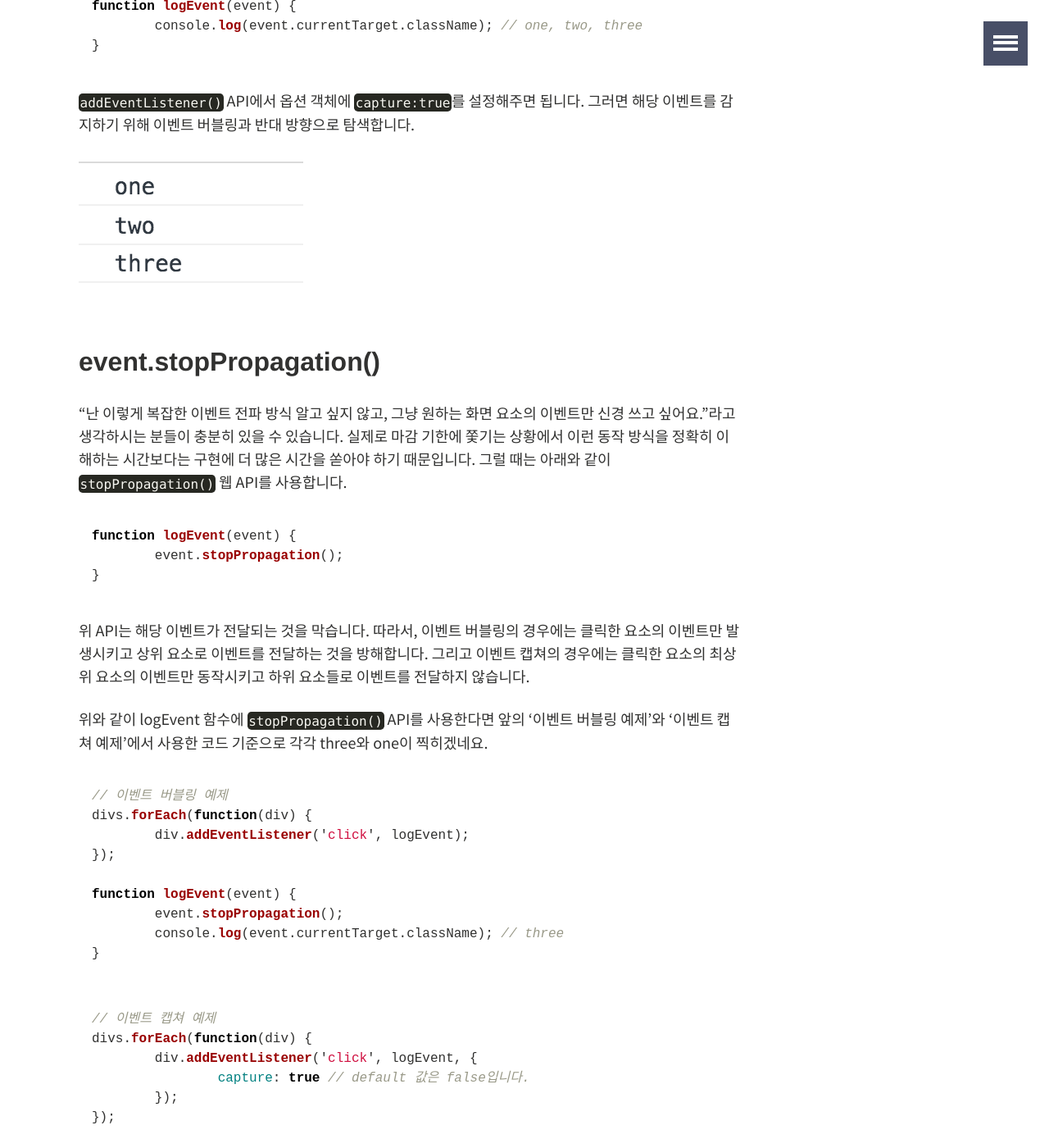
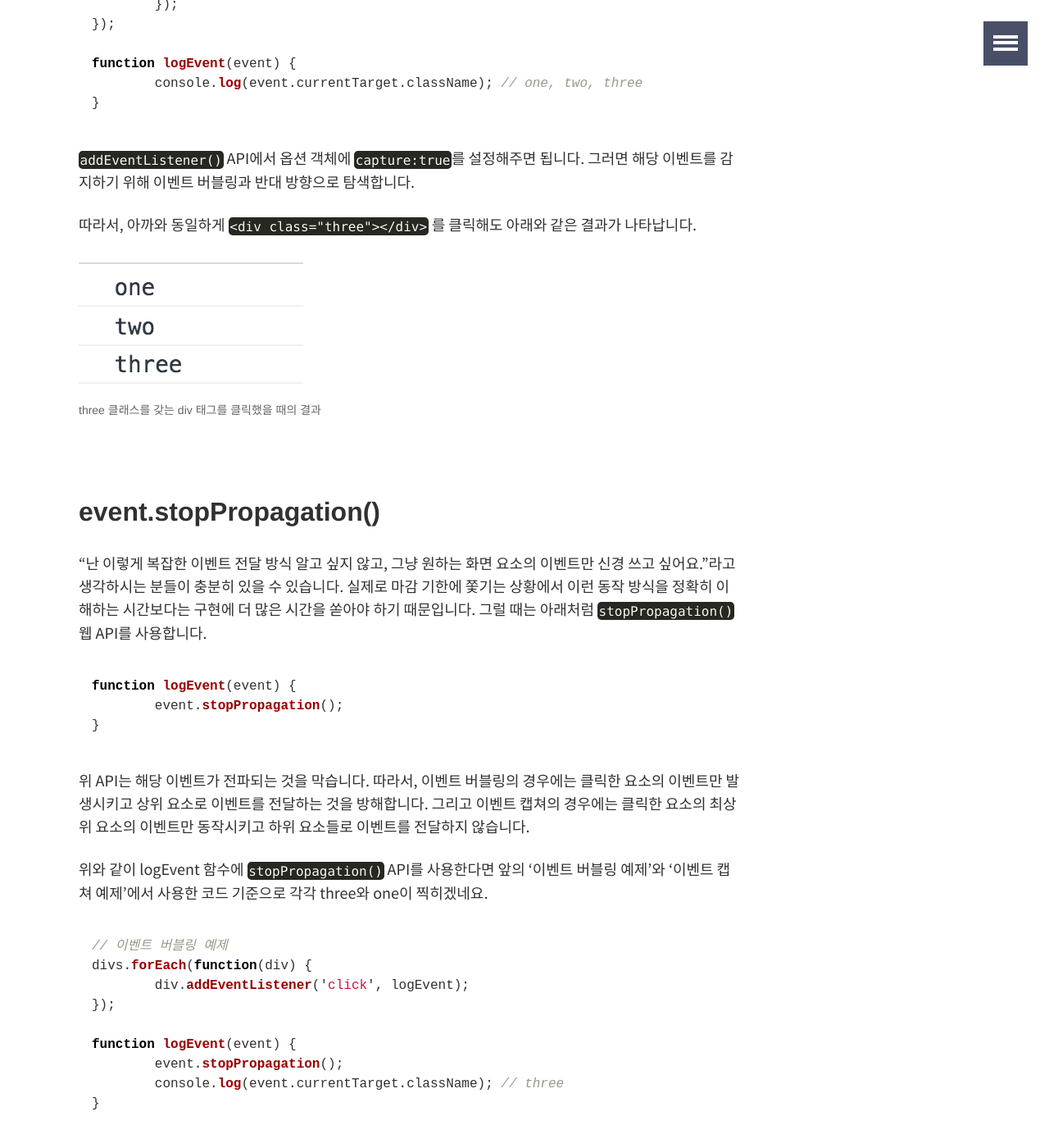
Before and after one commit to joshua1988/joshua1988.github.io, a Jekyll site: the page built from _posts/web-development/javascript/2018-05-08-event-propagation-delegation.md, in a window 1280 px wide and 1400 px high, scrolled down 5554 px. Shown: the whole window at 82% size. Built offline with Jekyll 4.4.1, drawn with Linux system fonts in a browser that asks for light colours; comment, search, counter and statistics services are not loaded; some of the changed text lies outside the part shown.

Commit message:
Updated the content along with descriptions for image

````diff
--- a/_posts/web-development/javascript/2018-05-08-event-propagation-delegation.md
+++ b/_posts/web-development/javascript/2018-05-08-event-propagation-delegation.md
@@ -84,14 +84,17 @@
 사용자의 입력에 따라 추가 동작을 구현할 수 있는 방법이죠. 여기서 브라우저는 어떻게 이벤트의 발생을 감지했을까요?
 브라우저가 이벤트를 감지하는 방식 2가지를 아래에서 알아보겠습니다.
 
-## 이벤트 버블링 - Event Bubbling up
+## 이벤트 버블링 - Event Bubbling
 이벤트 버블링은 특정 화면 요소에서 이벤트가 발생했을 때 해당 이벤트가 더 상위의 화면 요소들로 전달되어 가는 특성을 의미합니다. 아래와 같은 그림처럼요.
+
+<figure>
+	<img src="{{ site.url }}/images/posts/web/javascript/event/event-bubble.png">
+	<figcaption>하위의 클릭 이벤트가 상위로 전달되어 가는 그림</figcaption>
+</figure>
 
 <p class="notice">상위의 화면 요소란? HTML 요소는 기본적으로 트리 구조를 갖습니다. 여기서는 트리 구조상으로 한 단계 위에 있는 요소를 상위 요소라고 하며 body 태그를 최상위 요소라고 부르겠습니다.</p>
 
-![event bubbling]({{ site.url }}/images/posts/web/javascript/event/event-bubble.png)
-
-위 그림은 아래에 예시로 들 코드를 미리 도식화 한 그림입니다.
+위 그림은 아래에 예시로 들 코드를 미리 도식화한 그림입니다.
 세 개의 div 태그가 있고 가장 아래에 있는 div 태그에서 이벤트가 발생했을 때 최상위 요소인 body 태그까지 이벤트가 전달되는 모습을 나타내었습니다.
 그럼 이제 같이 코드를 보겠습니다.
 
@@ -113,14 +116,17 @@
 });
 
 function logEvent(event) {
-	console.log(event.currentTarget.className); // three, two, one
+	console.log(event.currentTarget.className);
 }
 ```
 
 위 코드는 세 개의 div 태그에 모두 클릭 이벤트를 등록하고 클릭 했을 때 logEvent 함수를 실행시키는 코드입니다.
 여기서 위 그림대로 최하위 div 태그 `<div class="three"></div>`를 클릭하면 아래와 같은 결과가 실행됩니다.
 
-![event-bubble-log]({{ site.url }}/images/posts/web/javascript/event/event-bubble-log.png)
+<figure>
+	<img src="{{ site.url }}/images/posts/web/javascript/event/event-bubble-log.png">
+	<figcaption>three 클래스를 갖는 div 태그를 클릭했을 때의 결과</figcaption>
+</figure>
 
 div 태그 한 개만 클릭했을 뿐인데 왜 3개의 이벤트가 발생되는 걸까요? 그 이유는 브라우저가 이벤트를 감지하는 방식 때문입니다.
 
@@ -128,18 +134,19 @@
 따라서, 클래스 명 three -> two -> one 순서로 div 태그에 등록된 이벤트들이 실행됩니다.
 마찬가지로 two 클래스를 갖는 두 번째 태그를 클릭했다면 two -> one 순으로 클릭 이벤트가 동작하겠죠.
 
-여기서 주의해야 할 점은 이벤트가 각 태그마다 등록되어 있기 때문에 상위 요소로 이벤트가 전달되는 것을 확인할 수 있습니다.
-만약 이벤트가 특정 div 태그에만 달려 있다면 위와 같은 동작 결과는 확인할 수 없겠죠.
+여기서 주의해야 할 점은 각 태그마다 이벤트가 등록되어 있기 때문에 상위 요소로 이벤트가 전달되는 것을 확인할 수 있습니다.
+만약 이벤트가 특정 div 태그에만 달려 있다면 위와 같은 동작 결과는 확인할 수 없습니다.
 
 이와 같은 하위에서 상위 요소로의 이벤트 전파 방식을 **이벤트 버블링(Event Bubbling)**이라고 합니다. <br>
 "Trigger clicks all the way up"
 
-<p class="notice">참고 : 이벤트 버블링은 아래에서 설명드릴 이벤트 위임을 이해할 때 알아야 하는 중요한 개념이니 꼭 알고 계세요.</p>
-
-## 이벤트 캡쳐 - Event Capture down
+## 이벤트 캡쳐 - Event Capture
 이벤트 캡쳐는 이벤트 버블링과 반대 방향으로 진행되는 이벤트 전파 방식입니다.
 
-![event-capture]({{ site.url }}/images/posts/web/javascript/event/event-capture.png)
+<figure>
+	<img src="{{ site.url }}/images/posts/web/javascript/event/event-capture.png">
+	<figcaption>클릭 이벤트가 발생한 지점을 찾아내려 가는 그림</figcaption>
+</figure>
 
 위 그림처럼 특정 이벤트가 발생했을 때 최상위 요소인 body 태그에서 해당 태그를 찾아 내려갑니다.
 그럼 이벤트 캡쳐는 코드로 어떻게 구현할 수 있을까요?
@@ -171,12 +178,17 @@
 `addEventListener()` API에서 옵션 객체에 `capture:true`를 설정해주면 됩니다.
 그러면 해당 이벤트를 감지하기 위해 이벤트 버블링과 반대 방향으로 탐색합니다.
 
-![event-capture]({{ site.url }}/images/posts/web/javascript/event/event-capture-log.png)
+따라서, 아까와 동일하게 `<div class="three"></div>` 를 클릭해도 아래와 같은 결과가 나타납니다.
+
+<figure>
+	<img src="{{ site.url }}/images/posts/web/javascript/event/event-capture-log.png">
+	<figcaption>three 클래스를 갖는 div 태그를 클릭했을 때의 결과</figcaption>
+</figure>
 
 ## event.stopPropagation()
-"난 이렇게 복잡한 이벤트 전파 방식 알고 싶지 않고, 그냥 원하는 화면 요소의 이벤트만 신경 쓰고 싶어요."라고 생각하시는 분들이 충분히 있을 수 있습니다.
+"난 이렇게 복잡한 이벤트 전달 방식 알고 싶지 않고, 그냥 원하는 화면 요소의 이벤트만 신경 쓰고 싶어요."라고 생각하시는 분들이 충분히 있을 수 있습니다.
 실제로 마감 기한에 쫓기는 상황에서 이런 동작 방식을 정확히 이해하는 시간보다는 구현에 더 많은 시간을 쏟아야 하기 때문입니다.
-그럴 때는 아래와 같이 `stopPropagation()` 웹 API를 사용합니다.
+그럴 때는 아래처럼 `stopPropagation()` 웹 API를 사용합니다.
 
 ```js
 function logEvent(event) {
@@ -221,6 +233,7 @@
 ## 이벤트 위임 - Event Delegation
 앞에서 살펴본 이벤트 버블링과 캡쳐는 사실 이벤트 위임을 위한 선수 지식이라고 해도 과언이 아닙니다.
 이벤트 위임은 실제 바닐라 JS로 웹 앱을 구현할 때 자주 사용하게 되는 코딩 패턴입니다.
+
 이벤트 위임을 한 문장으로 요약해보면 '하위 요소에 각각 이벤트를 붙이지 않고 상위 요소에서 하위 요소의 이벤트들을 제어하는 방식'입니다.
 
 말보다는 코드죠. 아래 코드를 함께 살펴보겠습니다.
@@ -248,9 +261,12 @@
 });
 ```
 
-위 코드는 간단한 할 일 목록을 리스트 아이템으로 나타낸 코드입니다.
+위 코드는 할 일 목록을 간단한 리스트 아이템으로 나타낸 코드입니다.
 
-![event-delegation-1]({{ site.url }}/images/posts/web/javascript/event/event-delegation-1.gif)
+<figure>
+	<img src="{{ site.url }}/images/posts/web/javascript/event/event-delegation-1.gif">
+	<figcaption>할 일 목록의 체크 박스를 클릭했을 때 클릭 이벤트 리스너가 동작하는 모습</figcaption>
+</figure>
 
 자바스크립트 `querySelectorAll()`를 이용해 화면에 존재하는 모든 인풋 박스 요소를 가져온 다음
 각 인풋 박스의 요소에 클릭 이벤트 리스너를 추가합니다. 화면을 실행시키고 각 리스트 아이템의 인풋 박스(체크 박스)를 클릭하면
@@ -260,6 +276,8 @@
 
 ```js
 // ...
+
+// 새 리스트 아이템을 추가하는 코드
 var itemList = document.querySelector('.itemList');
 
 var li = document.createElement('li');
@@ -278,7 +296,10 @@
 
 새로 추가한 리스트 아이템에 클릭 이벤트가 정상적으로 동작하는지 한번 확인해봤습니다.
 
-![event-delegation-2]({{ site.url }}/images/posts/web/javascript/event/event-delegation-2.gif)
+<figure>
+	<img src="{{ site.url }}/images/posts/web/javascript/event/event-delegation-2.gif">
+	<figcaption>새로 추가된 리스트 아이템(이벤트 위임 학습)에서 클릭 이벤트가 동작하지 않는 모습</figcaption>
+</figure>
 
 새로 추가된 리스트 아이템에는 클릭 이벤트 리스너가 동작하지 않네요. 왜 그럴까요?
 
@@ -314,14 +335,17 @@
 
 결과는 다음과 같습니다.
 
-![event-delegation-3]({{ site.url }}/images/posts/web/javascript/event/event-delegation-3.gif)
+<figure>
+	<img src="{{ site.url }}/images/posts/web/javascript/event/event-delegation-3.gif">
+	<figcaption>새로 추가된 리스트 아이템에서 클릭 이벤트가 정상적으로 동작하는 모습</figcaption>
+</figure>
 
 이젠 리스트 아이템을 새로 추가할 때마다 클릭 이벤트를 안 달아도 되겠네요 :)
 
-<p class="notice">위 코드는 현재 인풋 박스의 이벤트만 다루는 것이 아니라 label 태그의 이벤트도 감지합니다. event 객체를 이용하여 인풋 박스의 이벤트만 감지할 수 있도록 구현해보세요.</p>
+<p class="notice">참고 : 위 코드는 현재 인풋 박스의 이벤트만 다루는 것이 아니라 label 태그의 이벤트도 감지합니다. event 객체를 이용하여 인풋 박스의 이벤트만 감지할 수 있도록 구현해보세요.</p>
 
 ## 마무리
 오늘은 브라우저가 어떻게 이벤트를 감지하고 그에 따라 우리는 어떻게 이벤트를 다뤄야 하는지에 대해 알아보았습니다.
 위 내용은 어떤 프레임워크를 쓰느냐와 관계없이 기본적인 브라우저의 이벤트 감지 방식이기 때문에 알아두시면 유용하겠네요 :)
 
-그럼 모두 재밌게 코딩하세요!
+그럼 모두 즐겁게 코딩하세요!
````
Also changed, not shown: other parts of _posts/web-development/javascript/2018-05-08-event-propagation-delegation.md (+1 -1 lines).
